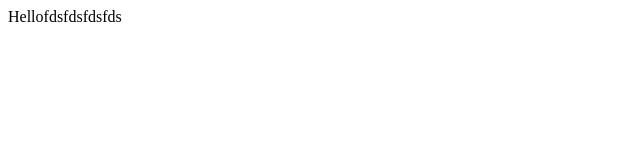
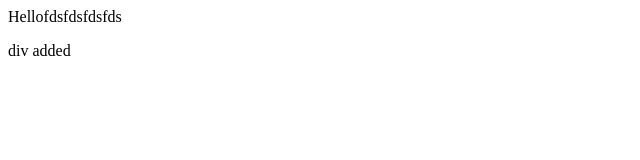
Before and after one commit to ikarimmagdy/git-demo, a plain HTML site: page index.html in a window 1280 px wide. Shown: the full height of the page, 0-640 px from the left. Drawn offline with Linux system fonts and the light colour scheme.

Commit message:
div added

```diff
--- a/index.html
+++ b/index.html
@@ -1,3 +1,4 @@
 <p>
 	Hellofdsfdsfdsfds
 </p>
+<div>div added</div>
```
